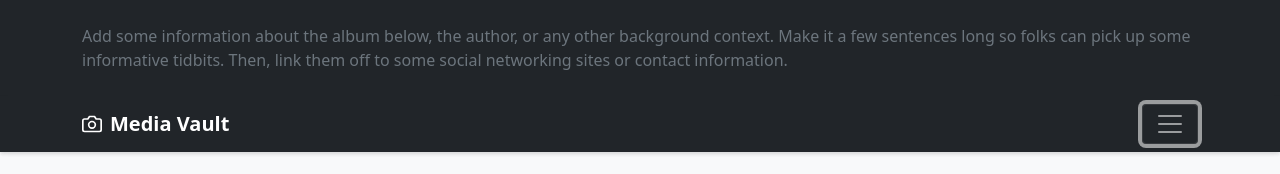
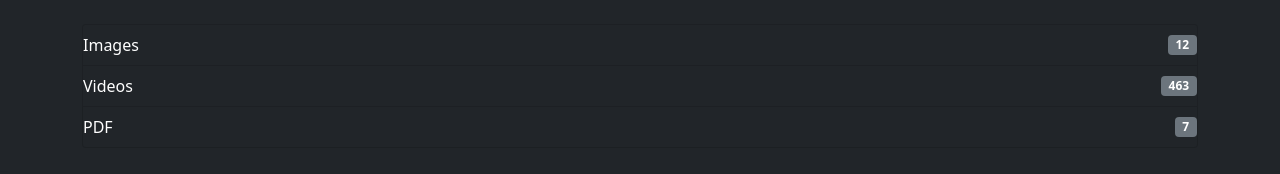
Before and after one commit to likithsai/filemanager-software, a React (Create React App) app in the folder client/: page / in a window 1280 px wide. Both pictures are taken after a click on the button "Toggle navigation". Shown: the top 174 px of the page. Built offline with nearby package versions, Linux system fonts and the light colour scheme.

Commit message:
Added options for items in website for  navbar

```diff
--- a/client/src/component/Header.js
+++ b/client/src/component/Header.js
@@ -8,7 +8,27 @@ const Header = (props) => {
                 <div className="container">
                 <div className="row">
                     <div className="col-sm-12 col-md-12 py-4">
-                    <p className="text-muted mb-0">Add some information about the album below, the author, or any other background context. Make it a few sentences long so folks can pick up some informative tidbits. Then, link them off to some social networking sites or contact information.</p>
+                    {/* <p className="text-muted mb-2 px-0">Add some information about the album below, the author, or any other background context. Make it a few sentences long so folks can pick up some informative tidbits. Then, link them off to some social networking sites or contact information.</p> */}
+                    <ul class="list-group">
+                        <li class="list-group-item text-white bg-dark px-0">
+                            <div class="d-flex align-items-center justify-content-between">
+                                <span>Images</span>
+                                <span class="badge bg-secondary">12</span>
+                            </div>
+                        </li>
+                        <li class="list-group-item text-white bg-dark px-0">
+                            <div class="d-flex align-items-center justify-content-between">
+                                <span>Videos</span>
+                                <span class="badge bg-secondary">463</span>
+                            </div>
+                        </li>
+                        <li class="list-group-item text-white bg-dark px-0">
+                            <div class="d-flex align-items-center justify-content-between">
+                                <span>PDF</span>
+                                <span class="badge bg-secondary">7</span>
+                            </div>
+                        </li>
+                    </ul>
                     </div>
                 </div>
                 </div>
```
